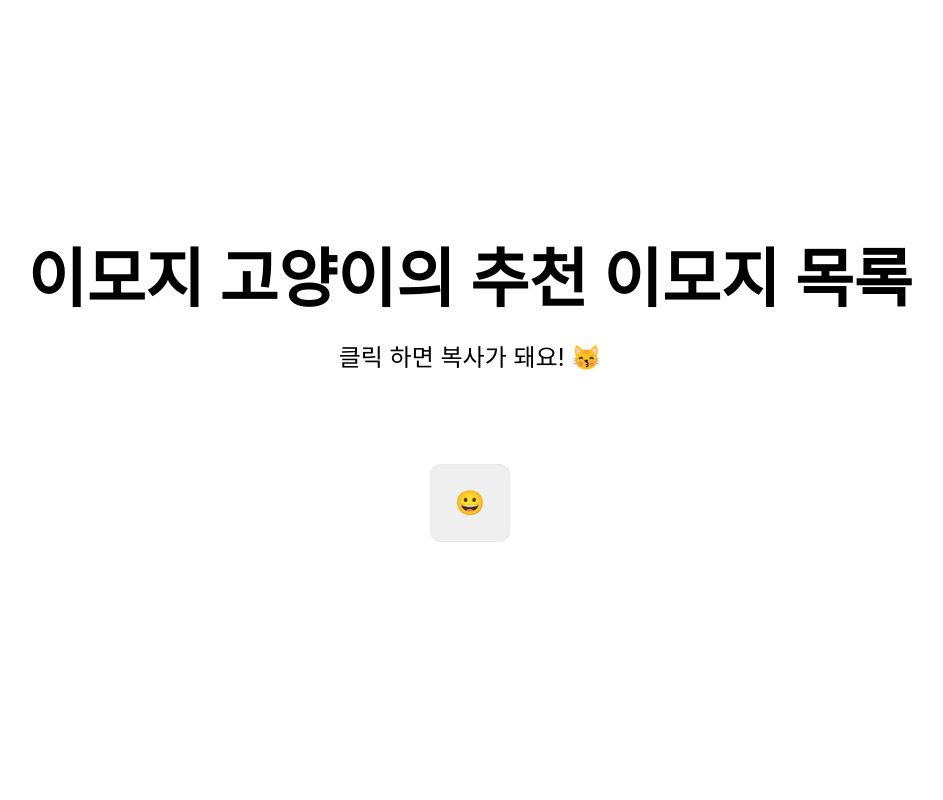
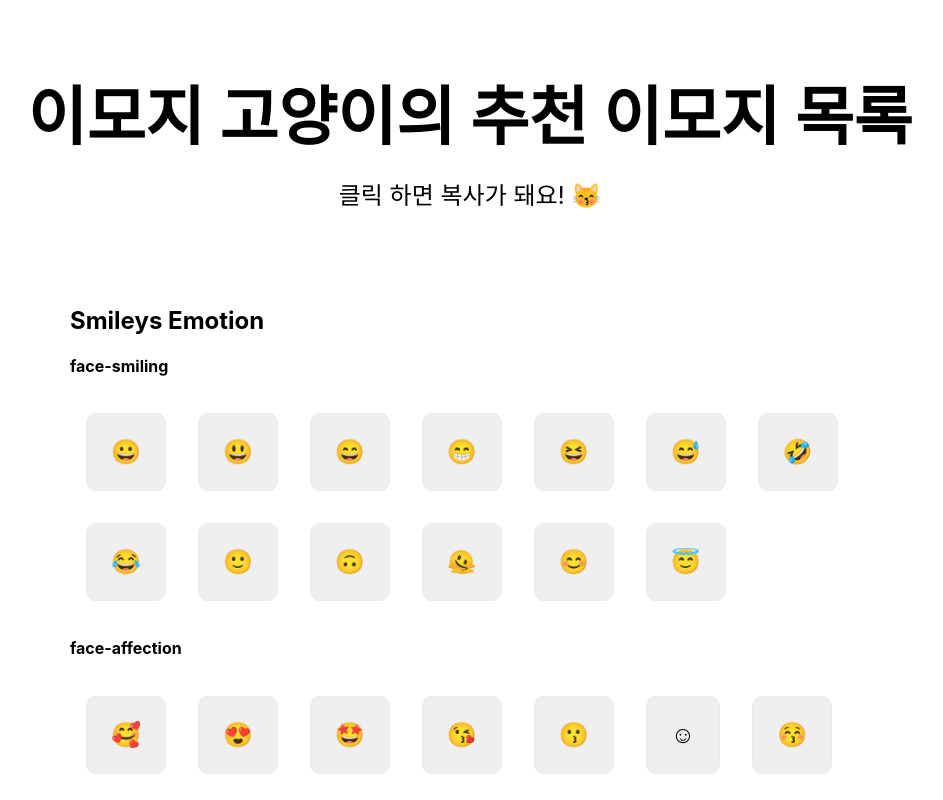
Before and after one commit to Emoji-Cat/Emoji-Cat.github.io, a Next.js app: page / in a window 1280 px wide. Shown: the top 800 px of the page, without its empty margins (170-1113 px from the left). Built offline with nearby package versions, Linux system fonts and the light colour scheme.

Commit message:
Full emojis are showing

```diff
--- /dev/null
+++ b/pages/_app.js
@@ -0,0 +1,7 @@
+// pages/_app.js
+import Home from './index.js';
+import './css/card.css'
+
+export default function MyApp({ Component, pageProps }) {
+  return <Home {...pageProps} />
+};
--- /dev/null
+++ b/pages/css/card.css
@@ -0,0 +1,29 @@
+.card {
+    margin: 1rem;
+    flex-basis: 45%;
+    padding: 1.5rem;
+    text-align: left;
+    color: inherit;
+    text-decoration: none;
+    border: 1px solid #eaeaea;
+    border-radius: 10px;
+    transition: color 0.15s ease, border-color 0.15s ease;
+}
+
+.card:hover,
+.card:focus,
+.card:active {
+    color: #0070f3;
+    border-color: #0070f3;
+}
+
+.card h3 {
+    margin: 0 0 0 0;
+    font-size: 1.5rem;
+}
+
+.card p {
+    margin: 0;
+    font-size: 1.25rem;
+    line-height: 1.5;
+}
--- a/pages/index.js
+++ b/pages/index.js
@@ -1,6 +1,49 @@
-import Head from 'next/head'
+import Head from 'next/head';
 import tippy from 'tippy.js';
 import 'tippy.js/dist/tippy.css'; // optional for styling
+import EmojiUnicode from './emoji-unicode.js';
+
+function BigSection(props) {
+  const title = props.bighead.bighead
+  const sections = props.bighead.sections
+  return (
+    <div className='big-section'>
+      <h2>
+        { title }
+      </h2>
+      {
+        sections.map((section => <MediumSection section={section}/>))
+      }
+    </div>
+  )
+}
+
+function MediumSection(props) {
+  const title = props.section.mediumhead
+  const contents = props.section.contents
+  return (
+    <span>
+      <h4>
+        { title }
+      </h4>
+      {
+        contents.map((content) => <Emoji content={content}/>)
+      }
+    </span>
+  )
+}
+
+function Emoji(props) {
+  const unicode = '0x' + props.content.code.split('_')[0];
+  const name = props.content.name; // Emoji name
+  return (
+    <button onClick={() => {
+      navigator.clipboard.writeText(String.fromCodePoint(unicode));
+    }} className='card'>
+      <h3> { String.fromCodePoint(unicode) } </h3>
+    </button>
+  )
+}
 
 export default function Home() {
   if (typeof window !== 'undefined') {
@@ -16,6 +59,9 @@ export default function Home() {
       }
     });
   }
+
+  const emojis = EmojiUnicode()
+
   return (
     <div className="container">
       <Head>
@@ -33,13 +79,9 @@ export default function Home() {
         </p>
 
         <div className="grid">
-          <button onClick={() => {
-            navigator.clipboard.writeText(String.fromCodePoint('0x1f600'));
-          }} className="card">
-            <h3>
-              {String.fromCodePoint('0x1f600')}
-            </h3>
-          </button>
+          {
+            emojis.map((bighead) => <BigSection bighead={bighead}/>)
+          }
         </div>
       </main>
 
@@ -132,36 +174,6 @@ export default function Home() {
           margin-top: 3rem;
         }
 
-        .card {
-          margin: 1rem;
-          flex-basis: 45%;
-          padding: 1.5rem;
-          text-align: left;
-          color: inherit;
-          text-decoration: none;
-          border: 1px solid #eaeaea;
-          border-radius: 10px;
-          transition: color 0.15s ease, border-color 0.15s ease;
-        }
-
-        .card:hover,
-        .card:focus,
-        .card:active {
-          color: #0070f3;
-          border-color: #0070f3;
-        }
-
-        .card h3 {
-          margin: 0 0 0 0;
-          font-size: 1.5rem;
-        }
-
-        .card p {
-          margin: 0;
-          font-size: 1.25rem;
-          line-height: 1.5;
-        }
-
         .logo {
           height: 1em;
         }
```
